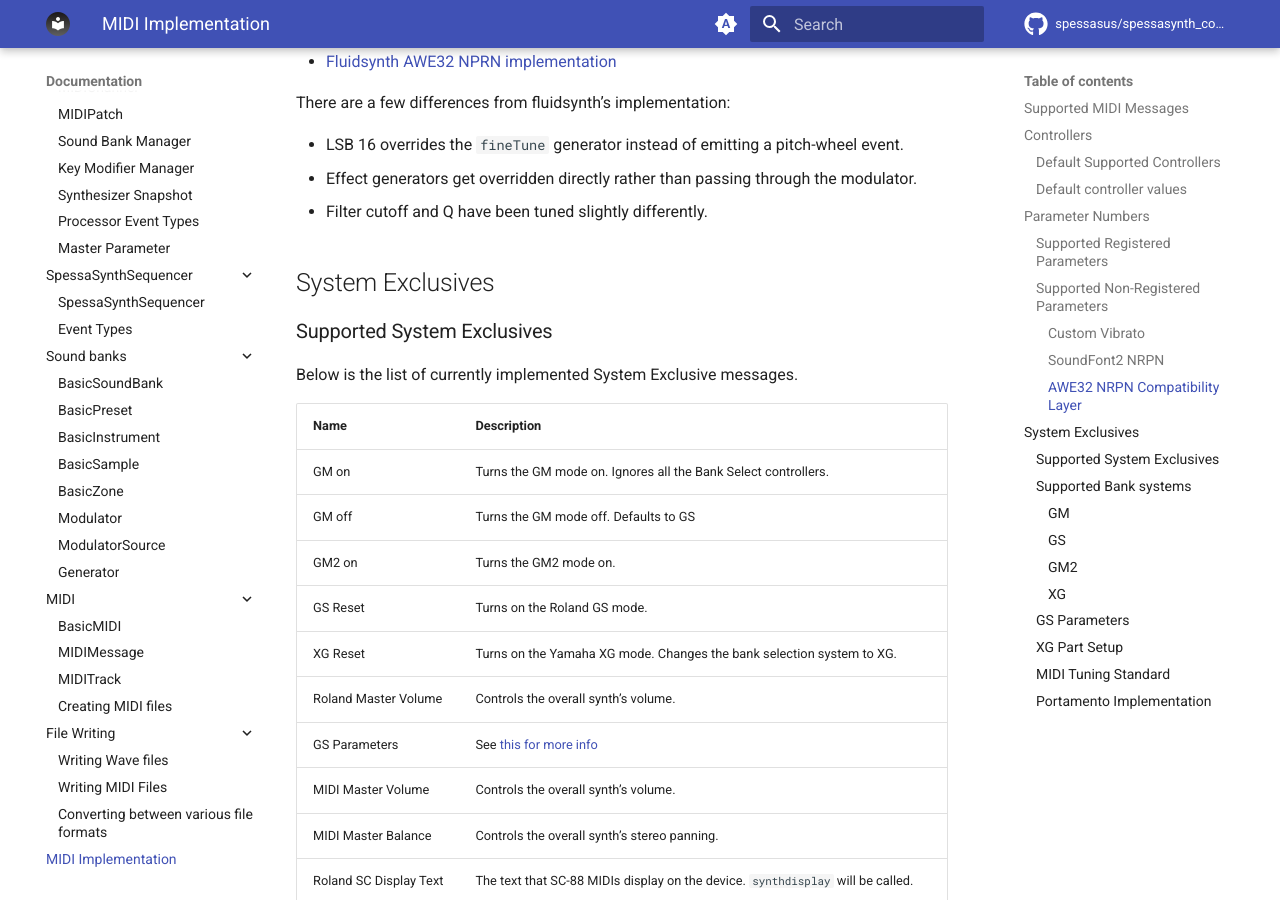
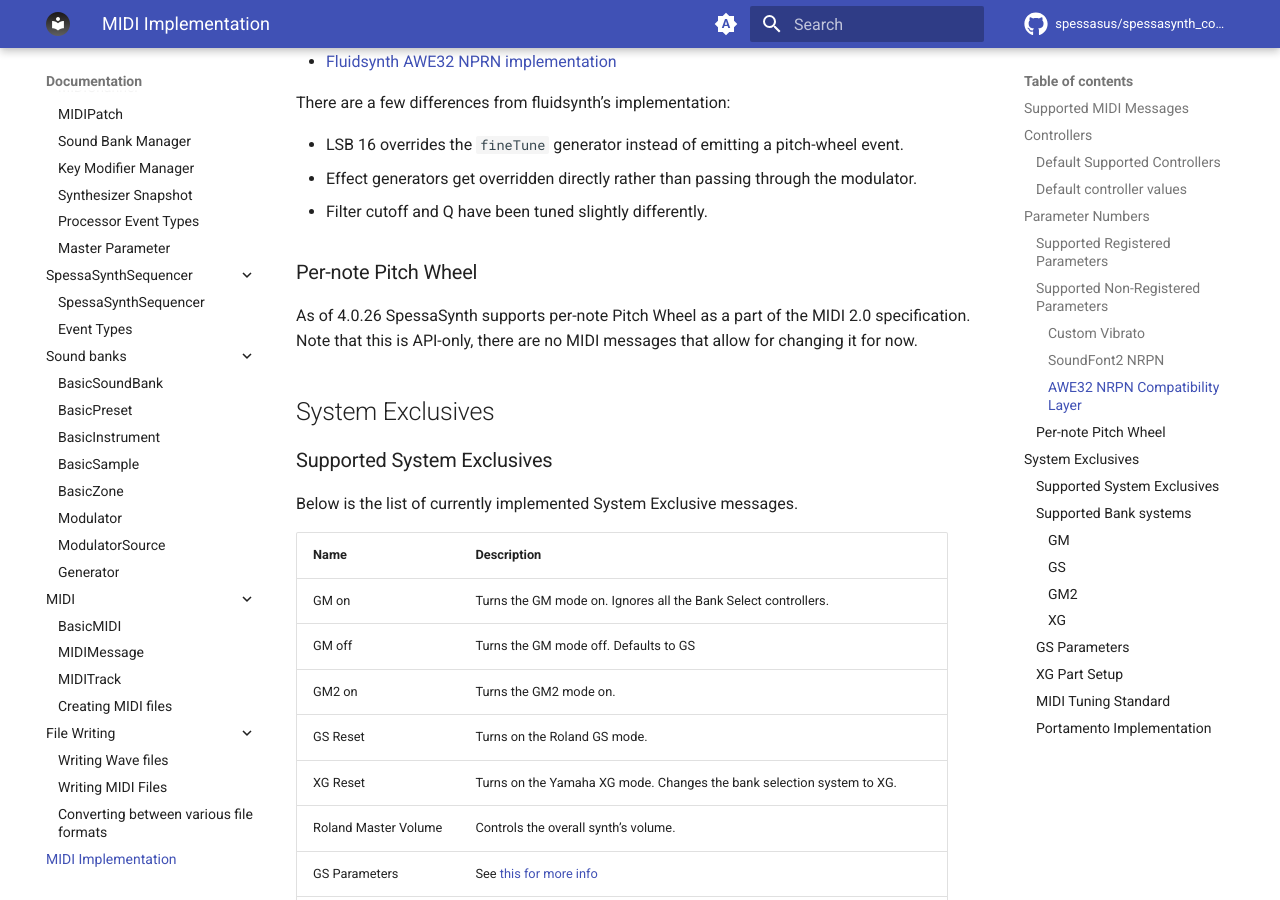
Before and after one commit to spessasus/spessasynth_core, an MkDocs documentation site: the page built from docs/extra/midi-implementation.md, in a window 1280 px wide and 900 px high, scrolled down 8488 px. Built offline with MkDocs 1.6.1 and Material for MkDocs 9.7.7, drawn with Linux system fonts in a browser that asks for light colours; comment, search, counter and statistics services are not loaded.

Commit message:
midi implementation

```diff
--- a/docs/extra/midi-implementation.md
+++ b/docs/extra/midi-implementation.md
@@ -188,6 +188,11 @@
 - Effect generators get overridden directly rather than passing through the modulator.
 - Filter cutoff and Q have been tuned slightly differently.
 
+### Per-note Pitch Wheel
+
+As of 4.0.26 SpessaSynth supports per-note Pitch Wheel as a part of the MIDI 2.0 specification.
+Note that this is API-only, there are no MIDI messages that allow for changing it for now.
+
 ## System Exclusives
 
 ### Supported System Exclusives
```
